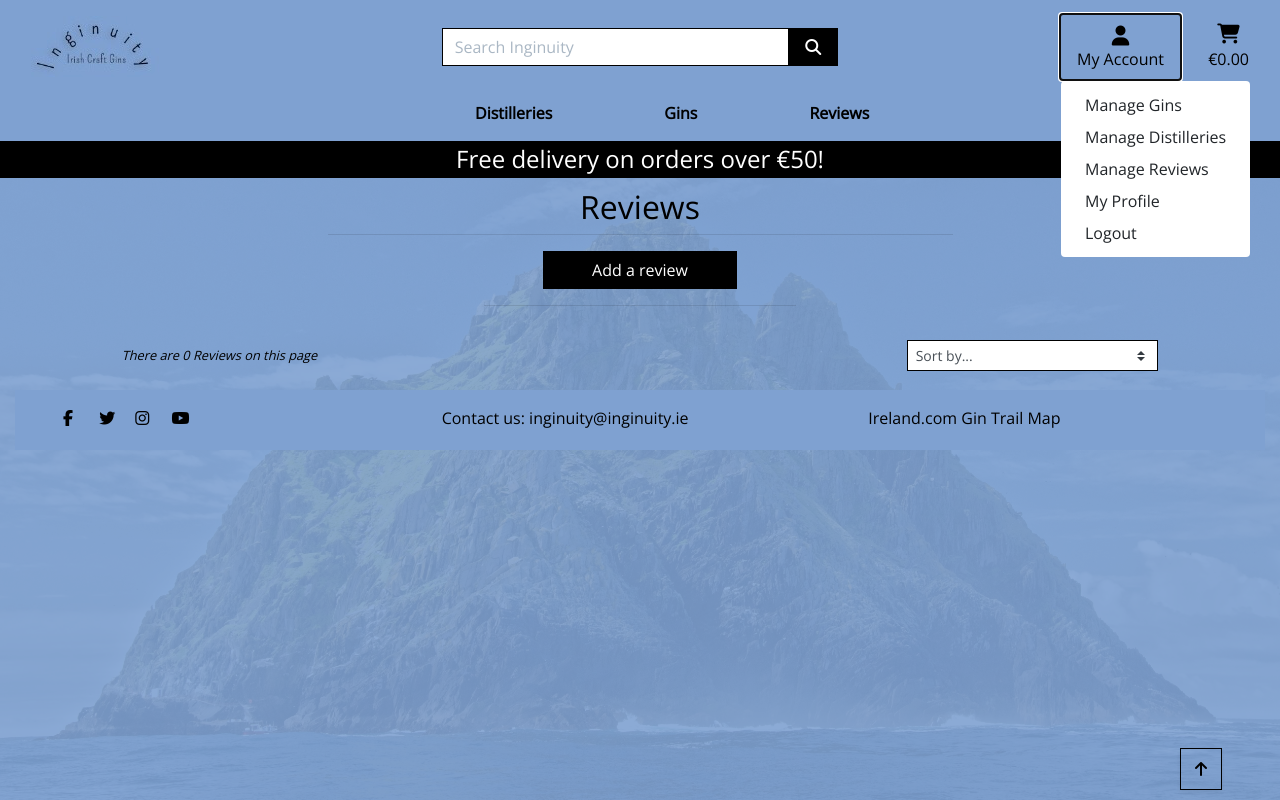
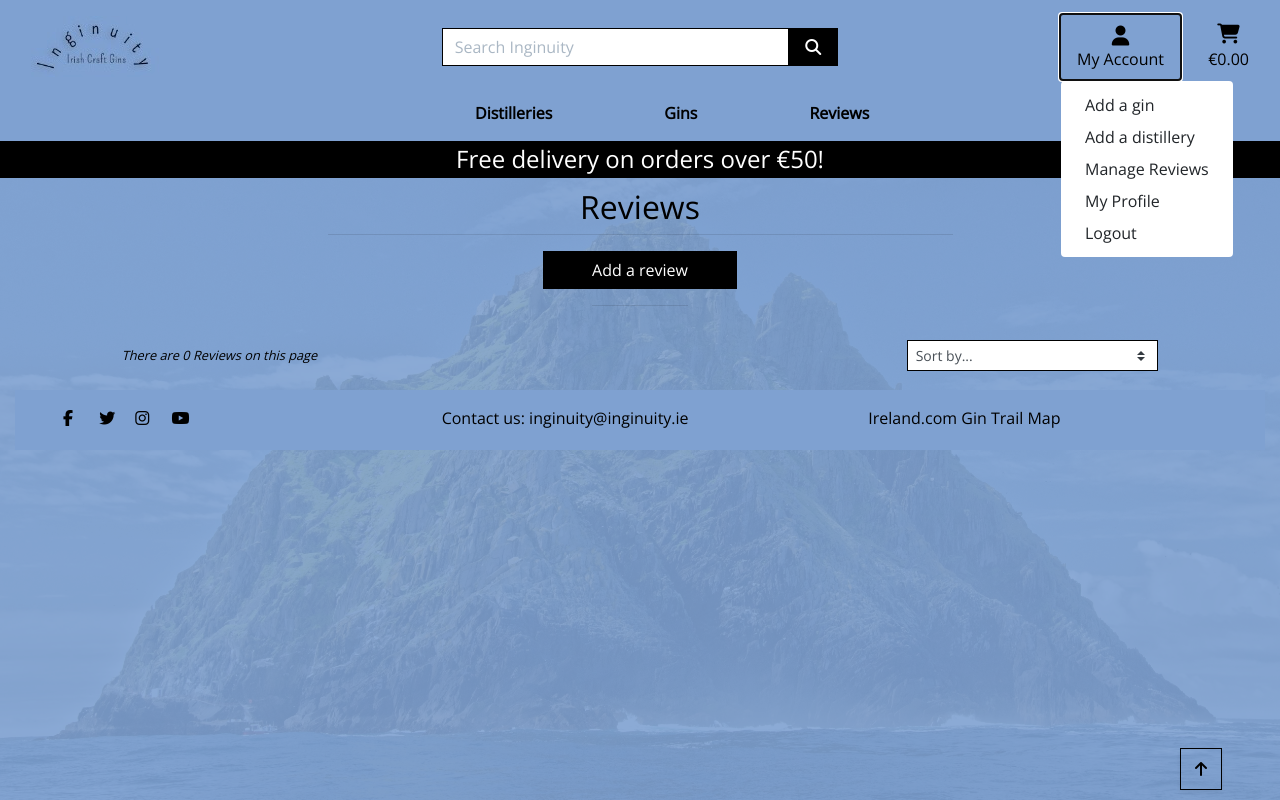
Before and after one commit to ConacBreslin/inginuity, a Django app: page /reviews/ in a window 1280 px wide, after a click on "My Account". Run offline with Django 3.2, Linux system fonts and the light colour scheme; the visitor is signed in with stand-in values (Sample User, id 1); data that the repository does not hold is empty; some libraries are stand-ins or nearby versions.

```diff
--- a/distilleries/templates/distilleries/individual_distillery.html
+++ b/distilleries/templates/distilleries/individual_distillery.html
@@ -38,7 +38,7 @@
                     {% else %}
                    <p>{{ distillery.name }} does not have a visitor centre</p>
                     {% endif %}
-
+                    <a class="btn-black btn-sm rounded-0" href="{% url 'add_review' %}">Add a review</a>
                     {% if distillery.website %}
                         <a href="{{ distillery.website }}" target="_blank">Visit their website</a>
                         <br>
--- a/reviews/templates/reviews/reviews.html
+++ b/reviews/templates/reviews/reviews.html
@@ -17,9 +17,12 @@
                 <h2 class="mt-4">Reviews</h2>
             <hr class="w-50 mt-1">
                 <div class="col-4 offset-4">
+                    {% if request.user.is_authenticated %}
                     <a class="btn btn-outline-black rounded-0 w-50" href="{% url 'add_review' %}">Add a review</a>
+                    <hr class="w-25 mt-3">
+                    {% endif %}
                 </div>
-            <hr class="w-25 mt-3">
+
         </div>
 
 
--- a/templates/base.html
+++ b/templates/base.html
@@ -70,8 +70,8 @@
                         <div class="dropdown-menu border-0" aria-labelledby="user-options">
                             {% if request.user.is_authenticated %}
                                 {% if request.user.is_superuser %}
-                                    <a href="{% url 'add_gin' %}" class="dropdown-item">Manage Gins</a>
-                                    <a href="{% url 'add_distillery' %}" class="dropdown-item">Manage Distilleries</a>
+                                    <a href="{% url 'add_gin' %}" class="dropdown-item">Add a gin</a>
+                                    <a href="{% url 'add_distillery' %}" class="dropdown-item">Add a distillery</a>
                                     <a href="{% url 'reviews' %}" class="dropdown-item">Manage Reviews</a>
                                     {% endif %}
                                 <a href="{% url 'profile' %}" class="dropdown-item">My Profile</a>
```
Also changed, not shown: README.md.
